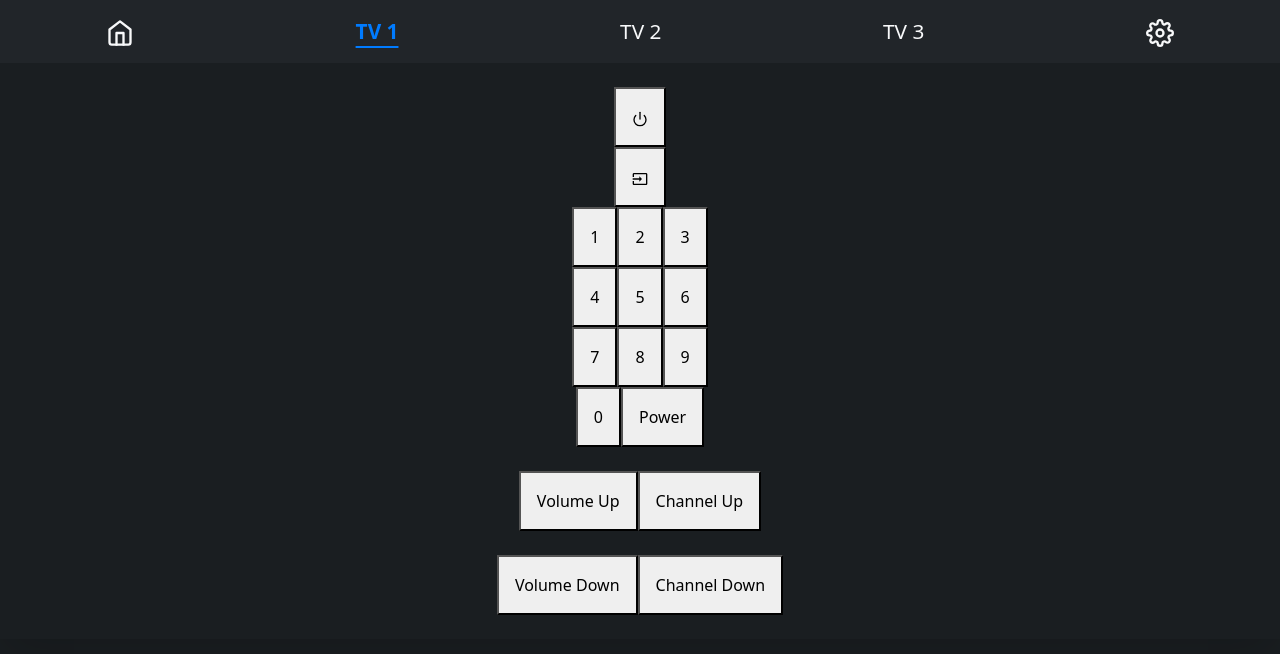
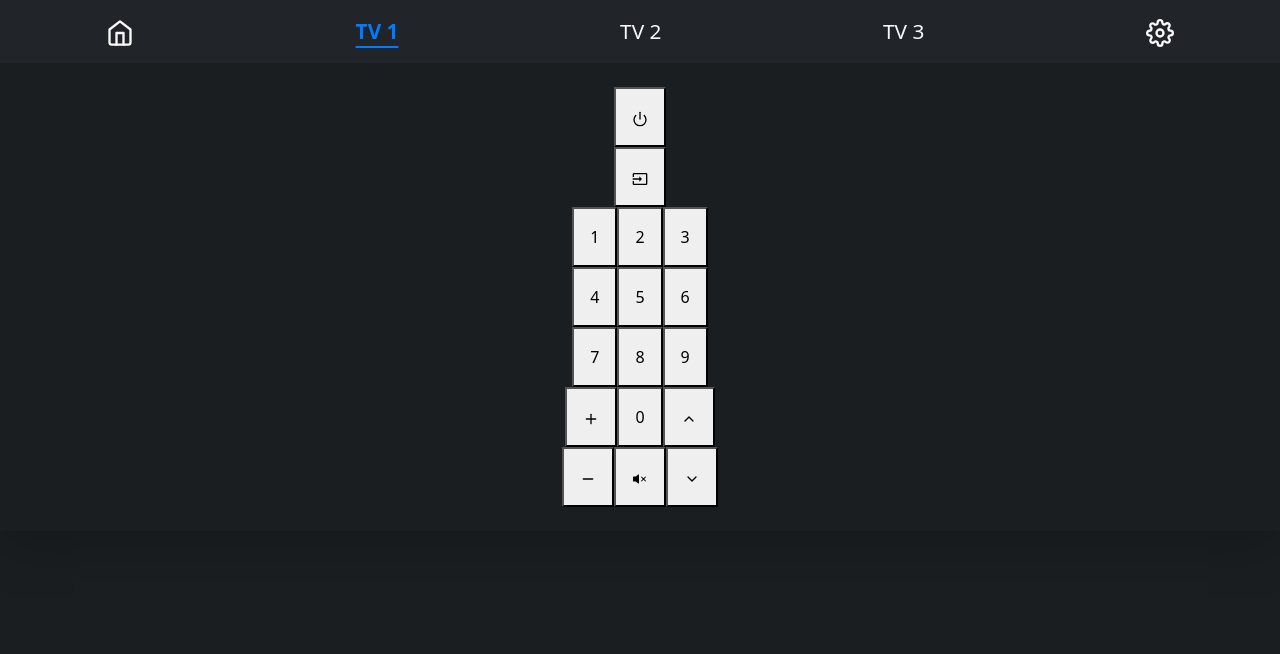
Before and after one commit to durkinm2/samsung-react-remote, a React (Create React App) app: page /tv/1 in a window 1280 px wide. Shown: the top 654 px of the page. Built offline with nearby package versions, Linux system fonts and the light colour scheme.

Commit message:
added tailwinds to Home, updated remote layout. todo: add Dpad & darkmode

```diff
--- a/src/components/Home/Home.js
+++ b/src/components/Home/Home.js
@@ -1,5 +1,6 @@
 import React, {useState, useEffect, useRef} from 'react';
 import './Home.css';
+import '../Tv/Tv.css'
 import {FiPower} from "react-icons/fi";
 import {LuMonitorSmartphone} from "react-icons/lu";
 import Button from "react-bootstrap/Button";
@@ -67,26 +68,55 @@ const Home = () => {
     };
 
     return  (
-        <div className="container home-container">
+        <div className="container mx-auto home-container">
             <div className="card">
                 <div className="card-header">
                     <h5>Screens</h5>
                 </div>
-                <div className="card-body d-grid gap-4">
-                    {tvs && tvs.map((tv) => (
-                        <div className="btn-group btn-row" key={tv.id}>
-                            <button className="btn btn-tv-main" disabled={!tv.isOn} onClick={() => navigate(`/tv/${tv.id}`)}>
-                                <LuMonitorSmartphone className="btn-tv-icon" />
-                                <span className="btn-tv-text">{`TV ${tv.id}`}</span>
-                            </button>
-                            <button className="btn btn-power-main"
-                                    onClick={() => handlePowerToggle(tv.id)}>
-                                <FiPower className="custom-icon-row1" />
-                            </button>
-                        </div>
-                    ))}
+                <div className="card-body grid gap-4">
+                    {tvs &&
+                        tvs.map((tv) => (
+                            <div className="flex flex-col gap-4" key={tv.id}>
+                                <div className="flex">
+                                    <button
+                                        className={`flex flex-1 bg-gray-700 p-3 rounded-l-md text-white items-center justify-center focus:outline-none
+                                        ${  tv.isOn ? 'bg-blue-500' : 'bg-gray-700 disabled'
+                                        }`}
+                                        style={{ width: '75%' }}
+                                        disabled={!tv.isOn}
+                                        onClick={() => navigate(`/tv/${tv.id}`)}
+                                    >
+                                        <div className="flex items-center justify-center mr-4">
+                                            <LuMonitorSmartphone className="w-6 h-6 flex-shrink-0" />
+                                            <span className="text-center ml-8">{`TV ${tv.id}`}</span>
+                                        </div>
+                                    </button>
+                                    <button
+                                        className="flex-none w-40 bg-red-500 p-3 rounded-r-md text-white flex items-center justify-center focus:outline-none"
+                                        style={{ width: '25%' }}
+                                    >
+                                        <FiPower />
+                                    </button>
+                                </div>
+                            </div>
+                            // <div className="btn-group btn-row" key={tv.id}>
+                            //     <button
+                            //         className={`btn btn-tv-main ${!tv.isOn && 'disabled'}`}
+                            //         disabled={!tv.isOn}
+                            //         onClick={() => navigate(`/tv/${tv.id}`)}
+                            //     >
+                            //         <LuMonitorSmartphone className="btn-tv-icon" />
+                            //         <span className="btn-tv-text">{`TV ${tv.id}`}</span>
+                            //     </button>
+                            //     <button
+                            //         className="btn btn-power-main"
+                            //         onClick={() => handlePowerToggle(tv.id)}
+                            //     >
+                            //         <FiPower className="custom-icon-row1" />
+                            //     </button>
+                            // </div>
+                        ))}
                 </div>
-
             </div>
         </div>
     );
--- a/src/components/Remote/Remote.js
+++ b/src/components/Remote/Remote.js
@@ -1,12 +1,12 @@
 import React from 'react';
-import {FiPower} from "react-icons/fi";
+import {FiChevronDown, FiChevronUp, FiMinus, FiPlus, FiPower} from "react-icons/fi";
 import {MdInput} from "react-icons/md";
+import {BsFillVolumeMuteFill} from "react-icons/bs";
 
 const Remote = ({ onDirectionClick }) => {
     return (
-        <div className="flex justify-center items-center h-screen">
-
-            <div className="w-80 bg-gray-800 p-4 rounded-lg shadow-lg">
+        <div className="flex flex-col items-center justify-start h-screen">
+            <div className="w-80 bg-gray-800 p-4 rounded-lg shadow-lg mt-8 text-white">
                 {/* Power button */}
                 <div className="flex flex-col gap-4">
                     <div className="grid grid-cols-3 gap-4">
@@ -52,30 +52,28 @@ const Remote = ({ onDirectionClick }) => {
                             9
                         </button>
                     </div>
-                    <div className="grid grid-cols-2 gap-4">
+                    <div className="grid grid-cols-3 gap-4">
+                        <button className="p-3 bg-gray-500 rounded-md flex items-center justify-center focus:outline-none">
+                            <FiPlus  className="w-6 h-6 flex-shrink-0" />
+                        </button>
                         <button className="p-3 bg-gray-700 rounded-md focus:outline-none">
                             0
                         </button>
-                        <button className="p-3 bg-gray-700 rounded-md focus:outline-none">
-                            Power
+                        <button className="p-3 bg-gray-500 rounded-md flex items-center justify-center focus:outline-none">
+                            <FiChevronUp className="w-6 h-6 flex-shrink-0" />
                         </button>
                     </div>
-                </div>
-                <div className="mt-4 flex justify-between">
-                    <button className="p-3 bg-gray-700 rounded-md focus:outline-none">
-                        Volume Up
-                    </button>
-                    <button className="p-3 bg-gray-700 rounded-md focus:outline-none">
-                        Channel Up
-                    </button>
-                </div>
-                <div className="mt-4 flex justify-between">
-                    <button className="p-3 bg-gray-700 rounded-md focus:outline-none">
-                        Volume Down
-                    </button>
-                    <button className="p-3 bg-gray-700 rounded-md focus:outline-none">
-                        Channel Down
-                    </button>
+                    <div className="grid grid-cols-3 gap-4">
+                        <button className="p-3 bg-gray-500 rounded-md flex items-center justify-center focus:outline-none">
+                            <FiMinus className="w-6 h-6 flex-shrink-0" />
+                        </button>
+                        <button className="p-3 bg-gray-500 rounded-md flex items-center justify-center focus:outline-none">
+                            <BsFillVolumeMuteFill className="w-6 h-6 flex-shrink-0" />
+                        </button>
+                        <button className="p-3 bg-gray-500 rounded-md flex items-center justify-center focus:outline-none">
+                            <FiChevronDown className="w-6 h-6 flex-shrink-0" />
+                        </button>
+                    </div>
                 </div>
             </div>
         </div>
--- a/src/index.css
+++ b/src/index.css
@@ -14,3 +14,10 @@ code {
   font-family: source-code-pro, Menlo, Monaco, Consolas, 'Courier New',
     monospace;
 }
+
+/* styles.css or your custom utility classes */
+.dark {
+  --bg-color: #1a1a1a;
+  --text-color: #ffffff;
+  /* Add more dark mode styles here */
+}
```
